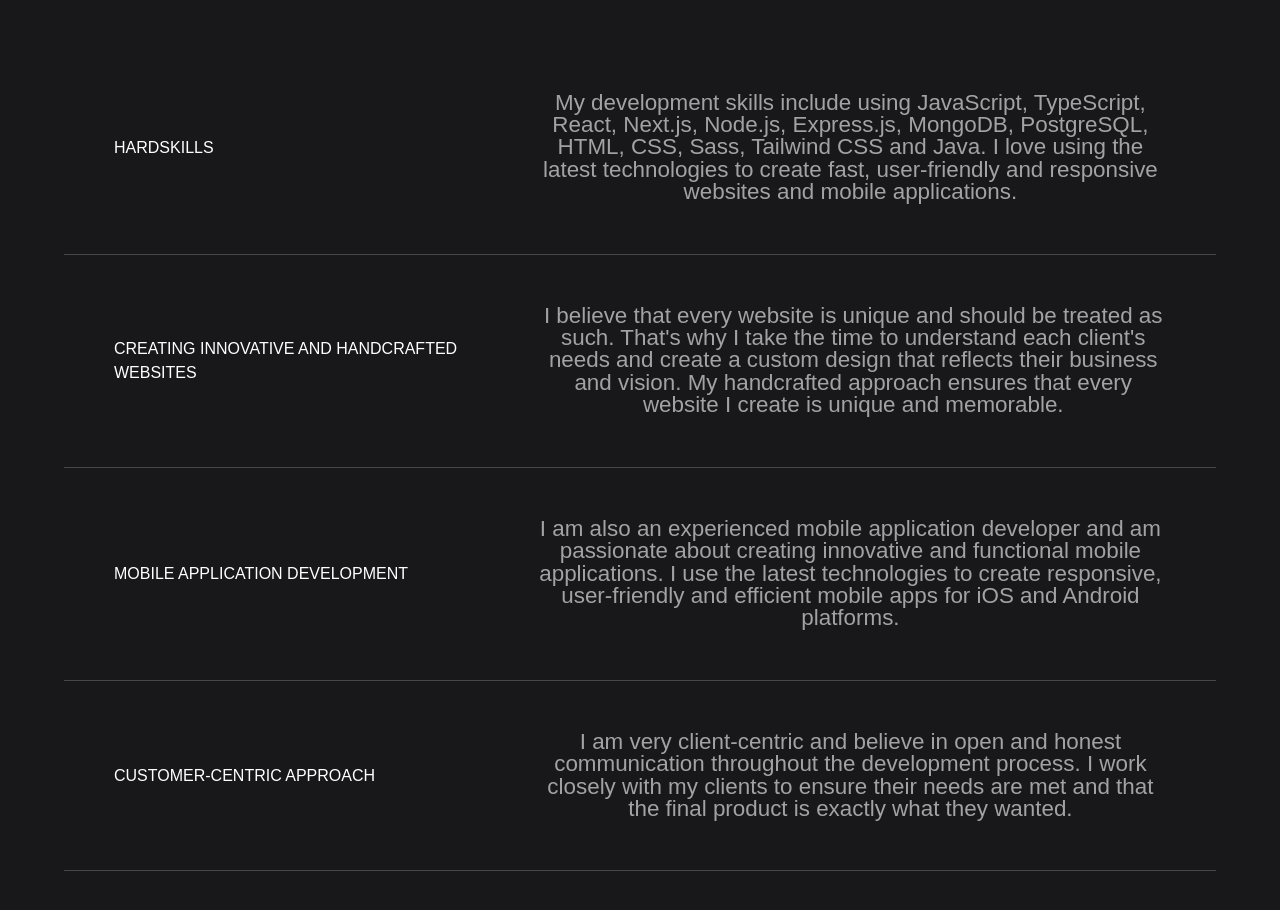
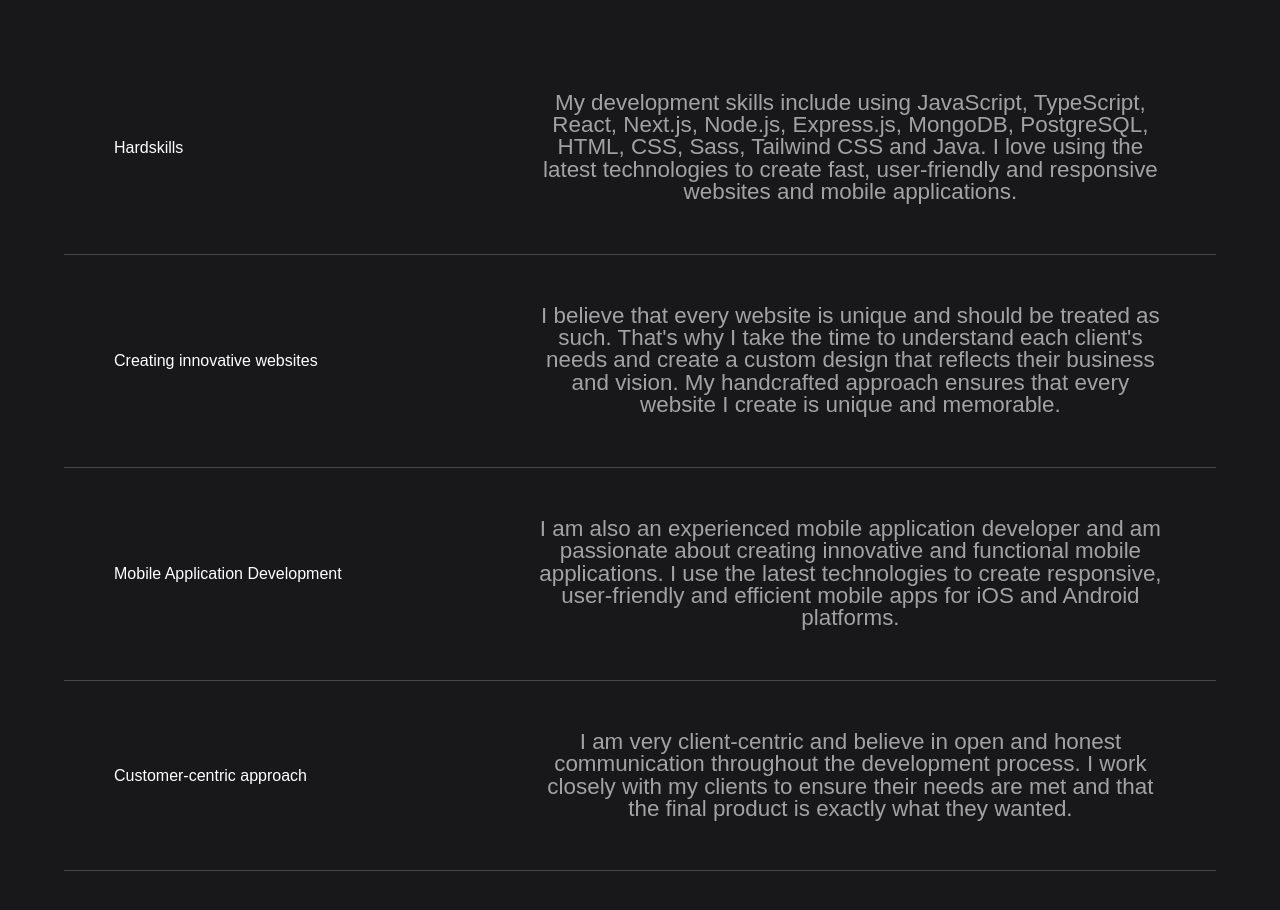
Before and after one commit to enzo-mourany/portfolio-v2, a Next.js app: page /about in a window 1280 px wide. Shown: the part 1060-1970 px from the top of the page. Built offline with nearby package versions, Linux system fonts and the light colour scheme.

Commit message:
fix: style bug

```diff
--- a/app/about/page.tsx
+++ b/app/about/page.tsx
@@ -24,7 +24,7 @@ const Page: React.FC = () => {
               <p>My development skills include using JavaScript, TypeScript, React, Next.js, Node.js, Express.js, MongoDB, PostgreSQL, HTML, CSS, Sass, Tailwind CSS and Java. I love using the latest technologies to create fast, user-friendly and responsive websites and mobile applications.</p>
             </div>
             <div className={styles.content}>
-              <h2>Creating innovative and handcrafted websites</h2>
+              <h2>Creating innovative websites</h2>
               <p>I believe that every website is unique and should be treated as such. That's why I take the time to understand each client's needs and create a custom design that reflects their business and vision. My handcrafted approach ensures that every website I create is unique and memorable.</p>
             </div>
             <div className={styles.content}>
--- a/styles/AboutPage.module.scss
+++ b/styles/AboutPage.module.scss
@@ -74,15 +74,12 @@
           }
           h2 {
             font-size: 1rem;
-            text-transform: uppercase;
-            @include laptop {
-              font-size: 0.8rem;
-            }
+            font-weight: 400;
           }
           p {
             width: 60%;
             font-size: 1.4rem;
-            font-weight: 100;
+            font-weight: 400;
             text-align: center;
             line-height: 1;
             opacity: 0.6;
@@ -94,7 +91,7 @@
               font-size: 1rem;
               width: 100%;
               text-align: start;
-              line-height: 1.2;
+              line-height: 1.1;
             }
           }
         }
```
